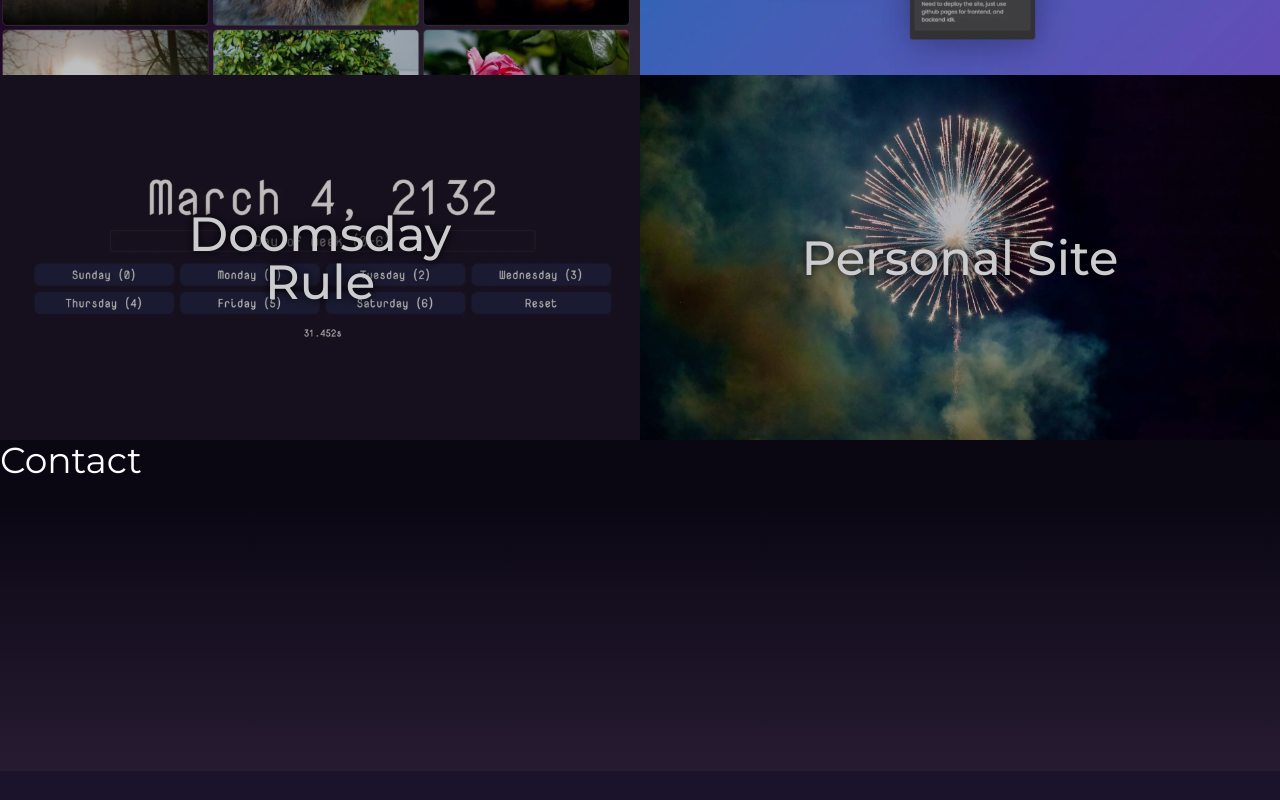
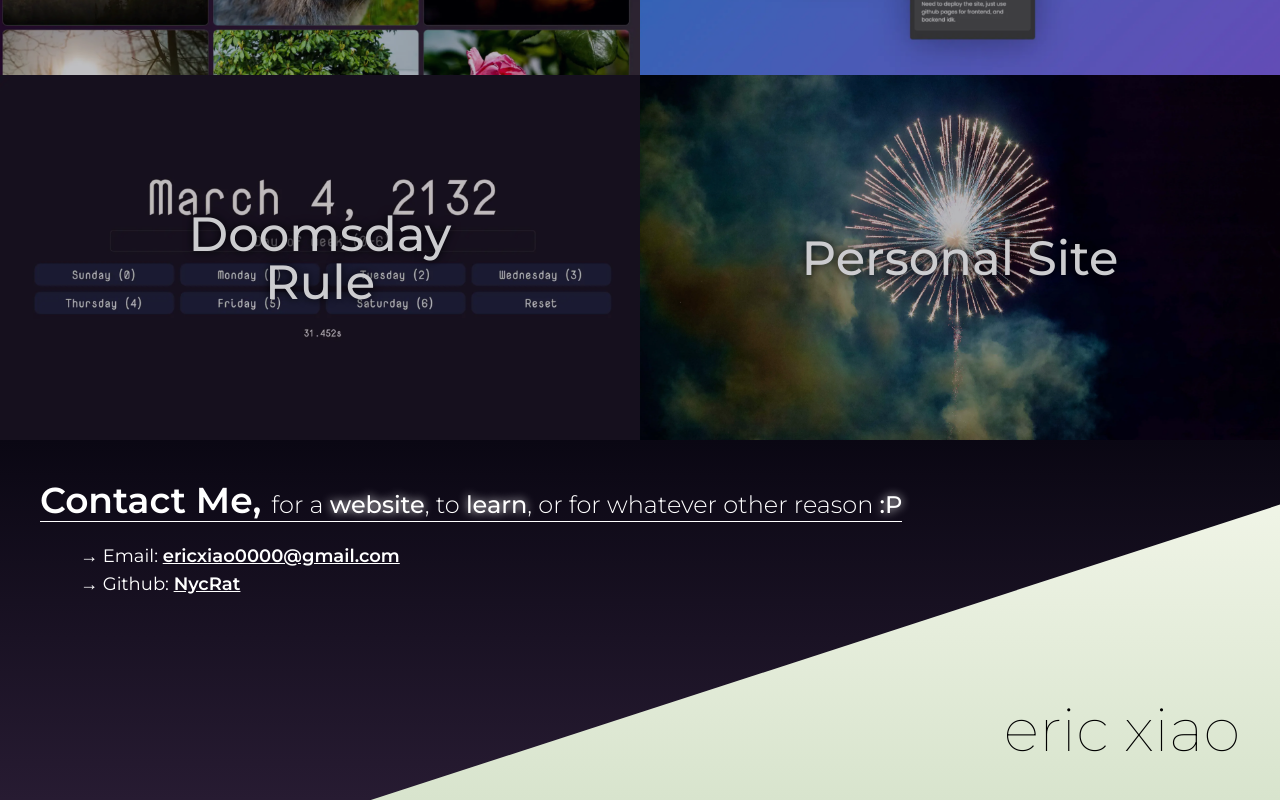
Before and after one commit to NycRat/nycrat.github.io, a Next.js app: page /new-personal-site/ in a window 1280 px wide. Shown: the part 1820-2620 px from the top of the page. Before the commit the page ends 2591 px from the top, so only its background shows below. Built offline with nearby package versions, Linux system fonts and the light colour scheme.

Commit message:
footer / contact

```diff
--- a/app/page.tsx
+++ b/app/page.tsx
@@ -38,7 +38,6 @@ export default function Home() {
       <IntroSection />
       <AboutSection />
       <ProjectsSection />
-      <ContactSection />
       <Footer />
     </main>
   );
--- a/components/about.tsx
+++ b/components/about.tsx
@@ -109,7 +109,7 @@ export default function AboutSection() {
       </div>
 
       <div className="z-10 overflow-visible">
-        <div className="bg-bg3 m-14 shadow-[0_0_40px_50px_#110a19]">
+        <div className="bg-bg3 m-14 shadow-[0_0_40px_50px_#110a19] font-light">
           <h2 className="text-4xl mb-5 font-semibold">About Me</h2>
           <div className="text-lg">
             Hi! I&rsquo;m Eric; I am a programmer from Canada currently focused
--- a/components/contact.tsx
+++ b/components/contact.tsx
@@ -1,8 +1,43 @@
+import Link from "next/link";
+
 export default function ContactSection() {
   return (
-    <div id="contact" className="">
-      <h2 className="text-4xl">Contact</h2>
-      <br />
+    <div id="contact" className="p-10">
+      <div className="w-fit">
+        <h2 className="text-4xl inline font-semibold">Contact Me, </h2>
+        <span className="text-2xl font-light">
+          for a{" "}
+          <span className="[text-shadow:_0_0_10px_#fff] font-medium">
+            website
+          </span>
+          , to{" "}
+          <span className="[text-shadow:_0_0_10px_#fff] font-medium">
+            learn
+          </span>
+          , or for whatever other reason{" "}
+          <span className="[text-shadow:_0_0_10px_#fff] font-medium">:P</span>
+        </span>
+        <span className="h-[1px] bg-white block"></span>
+      </div>
+
+      <div className="mt-5 pl-10 text-lg">
+        <Link
+          href="mailto:ericxiao0000@gmail.com"
+          className="transition-all hover:[text-shadow:_0_0_4px_#fff] hover:pl-5"
+        >
+          &rarr; Email:{" "}
+          <span className="underline font-semibold">
+            ericxiao0000@gmail.com
+          </span>
+        </Link>
+        <br />
+        <Link
+          href="https://github.com/NycRat"
+          className="transition-all hover:[text-shadow:_0_0_4px_#fff] hover:pl-5"
+        >
+          &rarr; Github: <span className="underline font-semibold">NycRat</span>
+        </Link>
+      </div>
     </div>
   );
 }
--- a/components/footer.tsx
+++ b/components/footer.tsx
@@ -1,5 +1,15 @@
+import ContactSection from "./contact";
+
 export default function Footer() {
   return (
-    <footer className="h-[33.3333333vh] bg-gradient-to-b from-bg1 to-bg2"></footer>
+    <footer className="overflow-hidden relative">
+      <div className="h-[45vh] bg-gradient-to-b from-bg1 to-bg2 relative">
+        <ContactSection />
+        <h2 className="absolute bottom-10 right-10 text-6xl font-thin">
+          eric xiao
+        </h2>
+      </div>
+      <div className="absolute -bottom-0 right-0 translate-x-1/2 -rotate-[18deg] w-[200vw] h-72 bg-white overflow-hidden mix-blend-difference"></div>
+    </footer>
   );
 }
--- a/tailwind.config.ts
+++ b/tailwind.config.ts
@@ -12,7 +12,6 @@ const config: Config = {
         bg1: "#0a0713",
         bg2: "#271b32",
         bg3: "#110a19",
-        fg1: "#ffffff",
       },
     },
   },
```
